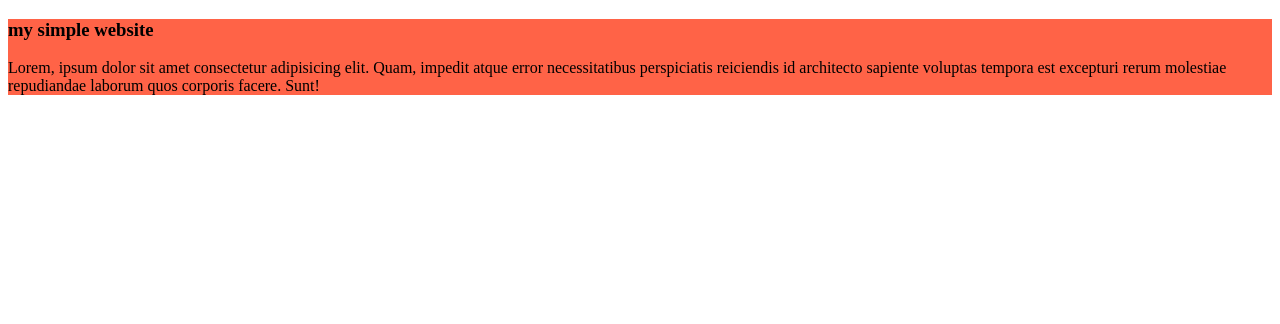
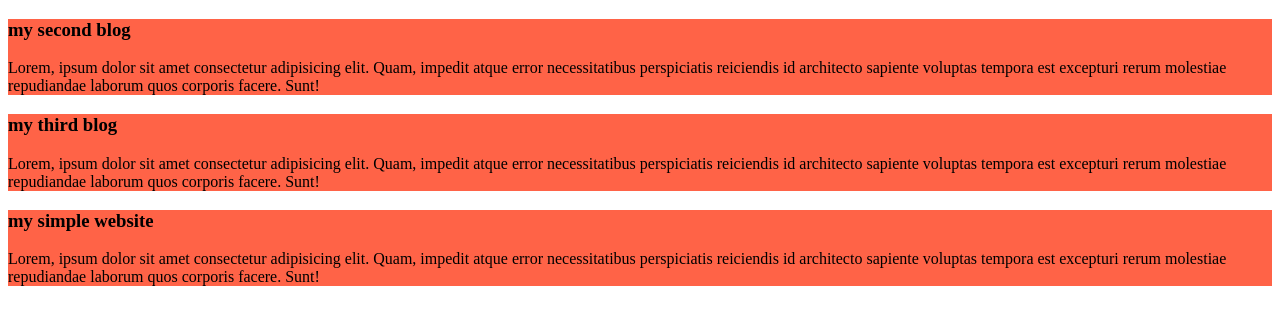
Before and after one commit to Iman-Hossain/my-simple-website, a plain HTML site: page Index.html in a window 1280 px wide. Drawn offline with Linux system fonts and the light colour scheme.

Commit message:
added the second and third blog

```diff
--- a/Index.html
+++ b/Index.html
@@ -8,8 +8,17 @@
 </head>
 <body>
         <div>
-         <h3>my simple website</h3>
+         <h3>my  second blog</h3>
          <p>Lorem, ipsum dolor sit amet consectetur adipisicing elit. Quam, impedit atque error necessitatibus perspiciatis reiciendis id architecto sapiente voluptas tempora est excepturi rerum molestiae repudiandae laborum quos corporis facere. Sunt!</p>
-         </div>
+        </div>
+        <div>
+                <h3>my  third blog</h3>
+                <p>Lorem, ipsum dolor sit amet consectetur adipisicing elit. Quam, impedit atque error necessitatibus perspiciatis reiciendis id architecto sapiente voluptas tempora est excepturi rerum molestiae repudiandae laborum quos corporis facere. Sunt!</p>
+                </div>
+                <div>
+                                <h3>my simple website</h3>
+                                <p>Lorem, ipsum dolor sit amet consectetur adipisicing elit. Quam, impedit atque error necessitatibus perspiciatis reiciendis id architecto sapiente voluptas tempora est excepturi rerum molestiae repudiandae laborum quos corporis facere. Sunt!</p>
+                                </div>
+
 </body>
 </html>
--- a/styles/blog.css
+++ b/styles/blog.css
@@ -1,5 +1,4 @@
 div{
                 background-color:tomato
 
-
 }
```
